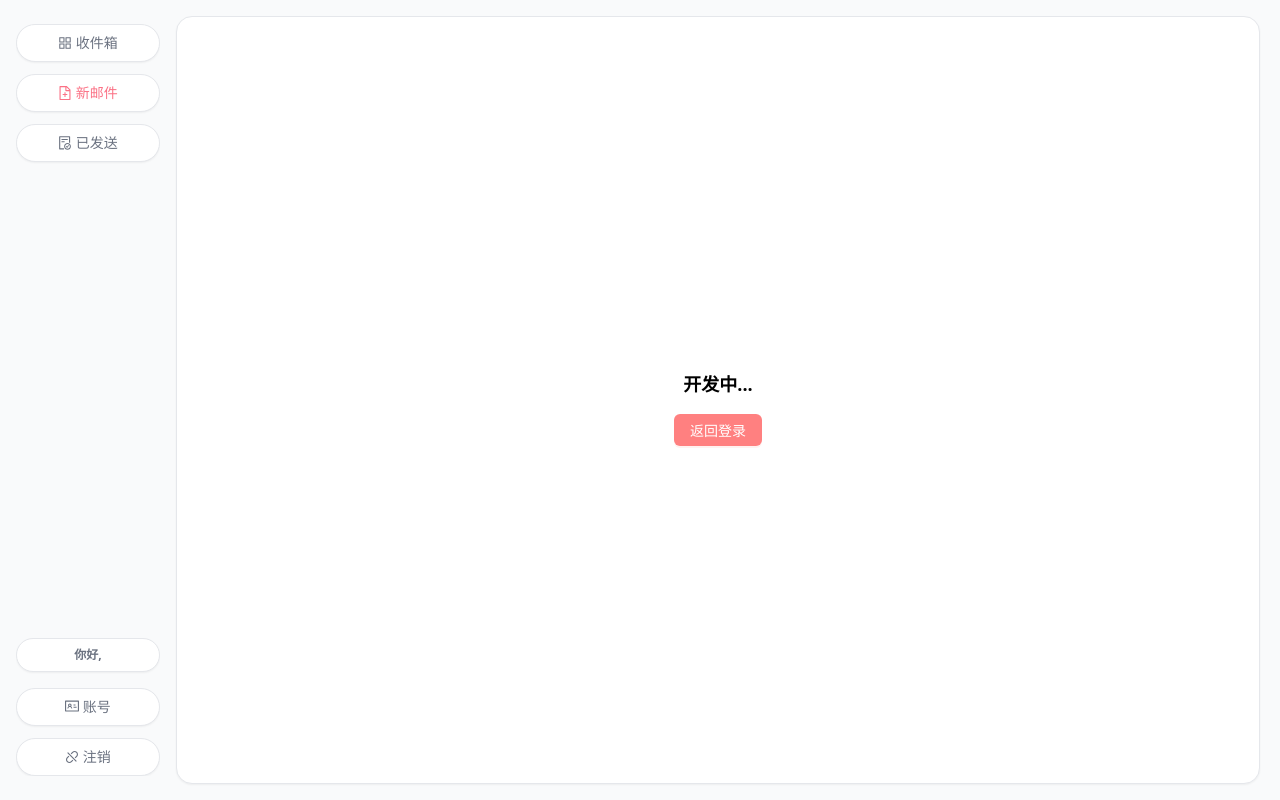
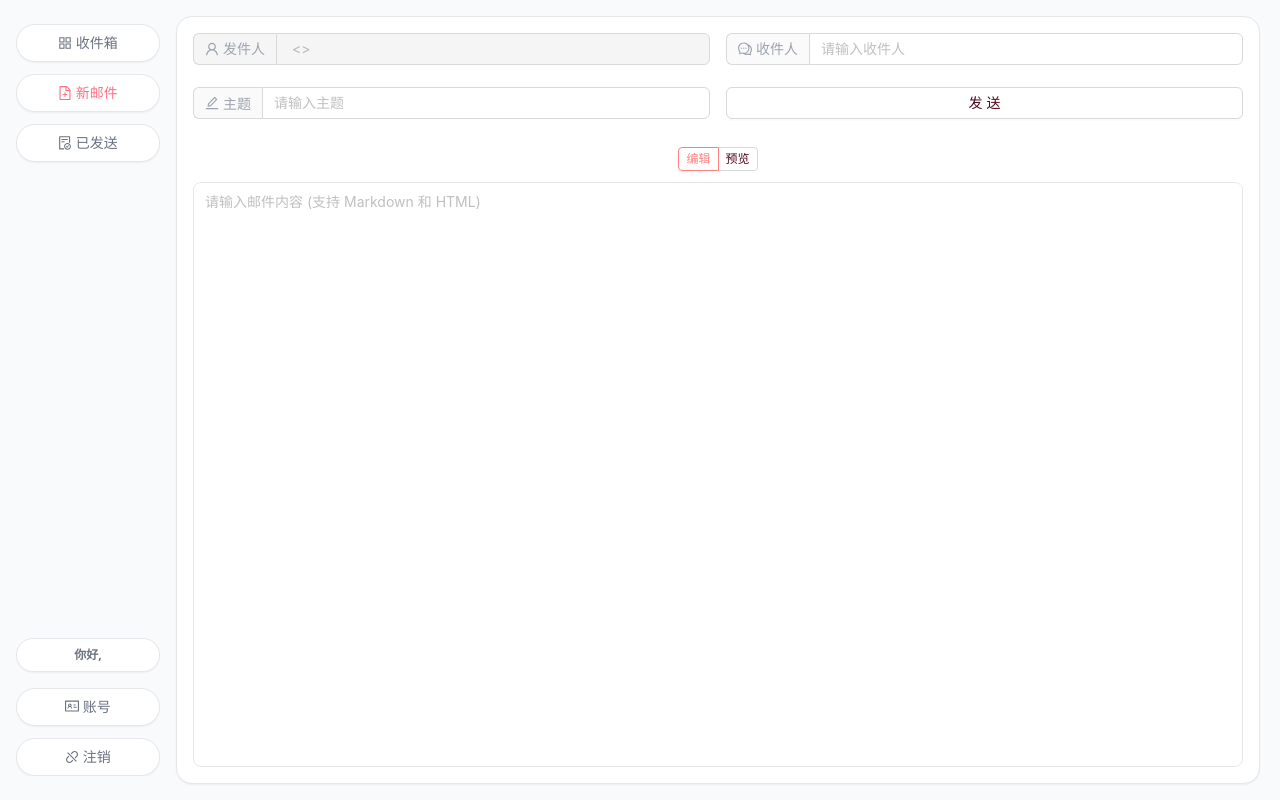
Before and after one commit to LeafYeeXYZ/MailBox, a Next.js app: page /send in a window 1280 px wide. Built offline with nearby package versions, Linux system fonts and the light colour scheme; no server answers.

Commit message:
发送功能完成

```diff
--- a/app/(dashboard)/inbox/page.tsx
+++ b/app/(dashboard)/inbox/page.tsx
@@ -12,6 +12,7 @@ export default function Inbox() {
   const mailsPerPage = 20
   const emailRef = useRef<string>('')
   const passwordRef = useRef<string>('')
+  const [username, setUsername] = useState<string>('')
   const router = useRouter()
   const [messageAPI, contextHolder] = message.useMessage()
 
@@ -40,7 +41,7 @@ export default function Inbox() {
   }
 
   // 当前显示的邮件
-  const loadingEmail: Mail = { _id: '', from: '', to: '', subject: '加载中...', content: '', date: '', attachments: [] }
+  const loadingEmail: Mail = { _id: '', fromName: '', from: '', to: '', subject: '加载中...', content: '', date: '', attachments: [] }
   const [email, setEmail] = useState<Mail>(loadingEmail)
   const [open, setOpen] = useState(false)
   const [loading, setLoading] = useState(true)
@@ -93,6 +94,7 @@ export default function Inbox() {
   useEffect(() => {
     emailRef.current = localStorage.getItem('email') ?? sessionStorage.getItem('email') ?? ''
     passwordRef.current = localStorage.getItem('password') ?? sessionStorage.getItem('password') ?? ''
+    setUsername(localStorage.getItem('username') ?? sessionStorage.getItem('username') ?? '')
     if (!emailRef.current || !passwordRef.current) {
       messageAPI.error('登陆失效 (2秒后自动跳转至登录页)')
       setTimeout(() => {
@@ -159,8 +161,8 @@ export default function Inbox() {
       >
         <div className='w-dvw h-full absolute left-0 grid grid-rows-[3rem,1fr] sm:grid-rows-[1.75rem,1fr] items-center'>
           <div className='w-full h-full flex flex-col sm:flex-row items-start justify-start -mt-8 px-3 gap-1 sm:flex-wrap'>
-            <div className='w-full sm:w-[49.5%] text-left text-xs text-gray-500'>来自 {email?.from}</div>
-            <div className='w-full sm:w-[49.5%] sm:text-right text-left text-xs text-gray-500'>收件人 {email?.to}</div>
+            <div className='w-full sm:w-[49.5%] text-left text-xs text-gray-500'>来自 {email?.fromName?.length ? `${email?.fromName} <${email?.from}>` : email?.from}</div>
+            <div className='w-full sm:w-[49.5%] sm:text-right text-left text-xs text-gray-500'>收件人 {`${username} <${email?.to}>`}</div>
             <div className='w-full text-left text-xs text-gray-500'>{new Date(email?.date).toLocaleString()}</div>
           </div>
           <div className='w-full h-full border-t'>
@@ -201,7 +203,7 @@ function EmailPreview({ mail, onClick, onDelete }: { mail: Mail, onClick: (_id:
         <div className='text-sm font-bold text-gray-800 overflow-hidden overflow-ellipsis whitespace-nowrap'>{mail.subject}</div>
         <div className='text-xs text-gray-500 text-right absolute right-0 top-0'>{mail.date}</div>
       </div>
-      <div className='text-xs my-2 text-gray-500 overflow-hidden overflow-ellipsis whitespace-nowrap'>来自 {mail.from}</div>
+      <div className='text-xs my-2 text-gray-500 overflow-hidden overflow-ellipsis whitespace-nowrap'>来自 {mail.fromName?.length ? `${mail.fromName} <${mail.from}>` : mail.from}</div>
       <div className='text-sm w-[calc(100%-2.8rem)] text-gray-800 overflow-hidden overflow-ellipsis whitespace-nowrap'>{mail.content}</div>
       <Popconfirm
         title='是否确认删除此邮件'
--- /dev/null
+++ b/app/(dashboard)/send/action.ts
@@ -0,0 +1,90 @@
+'use server'
+
+import { Resend } from 'resend'
+import { MongoClient } from 'mongodb'
+import { marked } from 'marked'
+
+// 连接 MongoDB
+const client = new MongoClient(process.env.MONGODB_URI!)
+const db = client.db('mailbox')
+const user = db.collection('user')
+const sent = db.collection('sent')
+// 连接 Resend
+const resend = new Resend(process.env.RESEND_API_KEY)
+
+export async function sendEmail(
+  from: string,
+  to: string,
+  subject: string,
+  content: string,
+  password: string,
+  username: string
+): Promise<boolean | string> {
+  // 验证邮箱和密码
+  const auth = await user.findOne({ email: from, password })
+  if (!auth) {
+    return '401'
+  }
+  // 渲染 Markdown
+  const mail = await marked.parse(content)
+  const css = await (await fetch('https://cdn.jsdelivr.net/npm/github-markdown-css/github-markdown.css')).text()
+  const html = `
+    <style>
+      ${css}
+    </style>
+    <style>
+      .markdown-body {
+        min-width: 200px;
+        max-width: 900px;
+        padding: 20px;
+        margin: 0 auto;
+      }
+    </style>
+    <div class='markdown-body'>
+      ${mail}
+    </div>
+  `
+  // 发送邮件
+  const { error } = await resend.emails.send({
+    from: `${username} <${from}>`,
+    to: [to],
+    subject,
+    html,
+  })
+  if (error) {
+    return '500a'
+  }
+  // 保存邮件
+  await sent.insertOne({
+    from,
+    to,
+    subject,
+    text: content,
+    html: `
+      <html>
+        <head>
+          <style>
+            ${css}
+          </style>
+          <style>
+            .markdown-body {
+              min-width: 200px;
+              max-width: 900px;
+              padding: 20px;
+              margin: 0 auto;
+            }
+          </style>
+        </head>
+        <body>
+          <div class='markdown-body'>
+            ${mail}
+          </div>
+        </body>
+      </html>
+    `,
+    date: new Date().toISOString()
+  }).catch(() => {
+    return '500b'
+  })
+  return true
+}
--- a/app/(dashboard)/send/page.tsx
+++ b/app/(dashboard)/send/page.tsx
@@ -1,14 +1,188 @@
 'use client'
 
-import { Button } from 'antd'
+import { Button, Input, Form, message, Radio } from 'antd'
+import { UserOutlined, CommentOutlined, EditOutlined } from '@ant-design/icons'
 import { useRouter } from 'next/navigation'
+import { useEffect, useState } from 'react'
+import { flushSync } from 'react-dom'
+import { sendEmail } from './action'
+import Markdown from 'react-markdown'
+import remarkGfm from 'remark-gfm'
+import rehypeRaw from 'rehype-raw'
+import 'github-markdown-css/github-markdown.css'
+
+type FieldType = {
+  to: string
+  subject: string
+  content: string
+}
 
 export default function Send() {
+
+  // 基础信息
+  const [username, setUsername] = useState('')
+  const [email, setEmail] = useState('')
+  const [password, setPassword] = useState('')
+  useEffect(() => {
+    const username = localStorage.getItem('username') ?? sessionStorage.getItem('username') ?? ''
+    const email = localStorage.getItem('email') ?? sessionStorage.getItem('email') ?? ''
+    const password = localStorage.getItem('password') ?? sessionStorage.getItem('password') ?? ''
+    setUsername(username)
+    setEmail(email)
+    setPassword(password)
+  }, [])
+
+  // 内容和预览
+  const [content, setContent] = useState('')
+  const [preview, setPreview] = useState(false)
+
+  // 提交表单
   const router = useRouter()
+  const [form] = Form.useForm<FieldType>()
+  const [messageAPI, contextHolder] = message.useMessage()
+  const [disableForm, setDisableForm] = useState(false)
+  const handleSubmit = (values: FieldType) => {
+    flushSync(() => setDisableForm(true))
+    messageAPI.open({
+      content: '发送中...',
+      key: 'sending',
+      duration: 0,
+      type: 'loading'
+    })
+    sendEmail(email, values.to, values.subject, values.content, password, username)
+      .then(res => {
+        if (res === '401') {
+          messageAPI.destroy()
+          messageAPI.error('登陆失效 (2秒后自动跳转至登录页)')
+          localStorage.clear()
+          sessionStorage.clear()
+          setTimeout(() => {
+            router.push('/login')
+          }, 2000)
+        } else if (res === '500a' || res === '500b') {
+          messageAPI.destroy()
+          messageAPI.error('发送失败')
+        } else {
+          messageAPI.destroy()
+          messageAPI.success('发送成功')
+          form.resetFields()
+          setContent('')
+        }
+      })
+      .catch(err => {
+        messageAPI.destroy()
+        messageAPI.error(`发送失败: ${err instanceof Error ? err.message : err}`)
+      })
+      .finally(() => {
+        setDisableForm(false)
+      })
+  }
+
   return (
-    <div className='flex flex-col items-center justify-center h-full w-full'>
-      <div className="text-center text-lg font-bold my-4">开发中...</div>
-      <Button type='primary' onClick={() => router.push('/login')}>返回登录</Button>
+    <div className='flex overflow-hidden flex-col items-center justify-center h-full w-full'>
+      {contextHolder}
+      <Form<FieldType>
+        name='send'
+        form={form}
+        onFinish={handleSubmit}
+        className='w-full h-full grid grid-rows-[13.5rem,calc(100%-12.5rem)] md:grid-rows-[5.8rem,calc(100%-5.8rem)] md:gap-[1.1rem]'
+        disabled={disableForm}
+      >
+        <div className='w-full md:grid md:grid-cols-2 md:grid-rows-2 md:gap-4'>
+          <Form.Item>
+            <Input
+              className='w-full'
+              disabled
+              placeholder={`${username} <${email}>`}
+              addonBefore={<span className='text-gray-400'><UserOutlined /> 发件人</span>}
+            />
+          </Form.Item>
+          <Form.Item
+            name='to'
+            rules={[
+              { required: true, message: '请输入收件人' },
+              { type: 'email', message: '请输入正确的邮箱地址' },
+              () => ({
+                validator(_, value) {
+                  if (value === email) {
+                    return Promise.reject('收件人和发件人不能相同')
+                  }
+                  return Promise.resolve()
+                }
+              })
+            ]}
+          >
+            <Input
+              className='w-full'
+              addonBefore={<span className='text-gray-400'><CommentOutlined /> 收件人</span>}
+              placeholder='请输入收件人'
+            />
+          </Form.Item>
+          <Form.Item
+            name='subject'
+            rules={[{ required: true, message: '请输入主题' }]}
+          >
+            <Input
+              className='w-full'
+              addonBefore={<span className='text-gray-400'><EditOutlined /> 主题</span>}
+              placeholder='请输入主题'
+            />
+          </Form.Item>
+          <Form.Item>
+            <Button
+              htmlType='submit'
+              className='w-full'
+            >
+              发送
+            </Button>
+          </Form.Item>
+        </div>
+        <div className='w-full h-full grid grid-rows-[2.4rem,calc(100%-3.5rem)]'>
+          <Form.Item
+            className='mx-auto'
+          >
+            <Radio.Group
+              defaultValue='edit'
+              size='small'
+              buttonStyle='outline'
+              onChange={e => setPreview(e.target.value === 'preview')}
+            >
+              <Radio.Button className='text-xs' value='edit'>编辑</Radio.Button>
+              <Radio.Button className='text-xs' value='preview'>预览</Radio.Button>
+            </Radio.Group>
+          </Form.Item>
+          <div
+            style={{ scrollbarWidth: 'none' }}
+            className='w-full h-full rounded-lg border overflow-x-hidden overflow-y-auto'
+          >
+            <div
+              className='w-full h-full'
+              style={{ display: preview ? 'block' : 'none' }}
+            >
+              <Markdown
+                className='markdown-body w-full h-full py-2 px-3'
+                remarkPlugins={[remarkGfm]}
+                rehypePlugins={[rehypeRaw]}
+              >
+                {content + '<br /><br />'}
+              </Markdown>
+            </div>
+            <Form.Item
+              name='content'
+              rules={[{ required: true, message: '请输入邮件内容' }]}
+              className='w-full h-full'
+              style={{ display: preview ? 'none' : 'block' }}
+            >
+              <Input.TextArea
+                placeholder='请输入邮件内容 (支持 Markdown 和 HTML)'
+                autoSize={{ minRows: 5 }}
+                className='w-full h-full border-none py-2 focus:ring-0'
+                onChange={e => setContent(e.target.value)}
+              />
+            </Form.Item>
+          </div>
+        </div>
+      </Form>
     </div>
   )
 }
--- a/app/api/send/email.tsx
+++ /dev/null
@@ -1,8 +0,0 @@
-export function EmailTemplate({ firstName }: Readonly<{ firstName: string }>) {
-  return (
-    <div>
-      <p>Hello {firstName},</p>
-      <p>Welcome to Acme!</p>
-    </div>
-  )
-}
--- a/package.json
+++ b/package.json
@@ -12,11 +12,16 @@
     "@ant-design/icons": "^5.4.0",
     "antd": "^5.19.4",
     "crypto-js": "^4.2.0",
+    "github-markdown-css": "^5.6.1",
+    "marked": "^13.0.3",
     "mongodb": "^6.8.0",
     "next": "14.2.5",
     "postal-mime": "^2.2.7",
     "react": "^18",
     "react-dom": "^18",
+    "react-markdown": "^9.0.1",
+    "rehype-raw": "^7.0.0",
+    "remark-gfm": "^4.0.0",
     "resend": "^3.5.0"
   },
   "devDependencies": {
```
Also changed, not shown: app/(dashboard)/inbox/action.ts (+6 -3 lines), app/COLL_TYPE.ts (+7 -1 lines), app/api/send/route.ts (deleted, +0 -23 lines), 2 other files (tests, documents, lock files or other folders).
